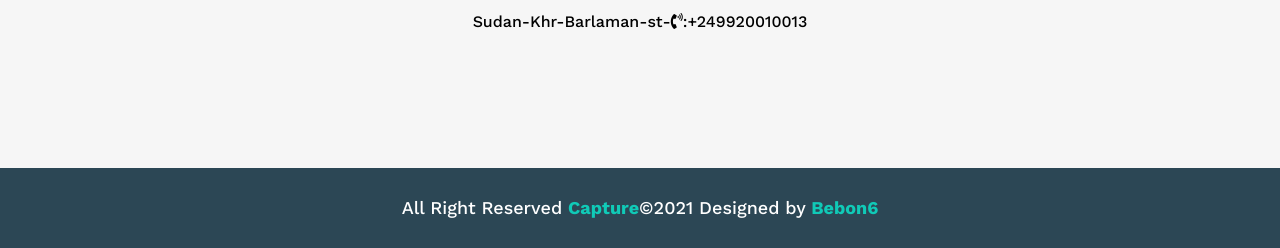
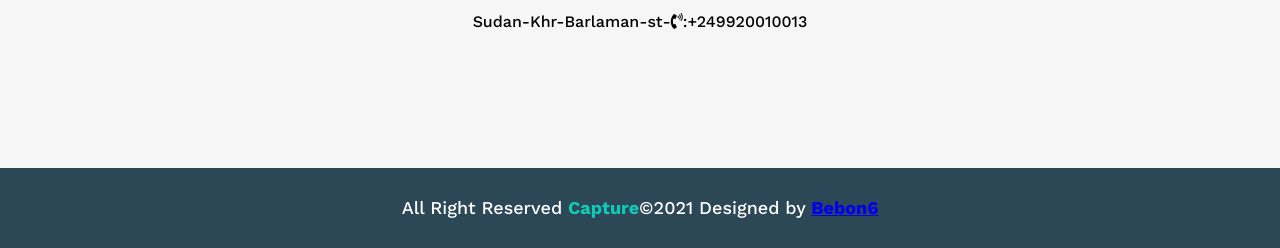
Before and after one commit to Bebonone/My_Store, a plain HTML site: page index.html in a window 1280 px wide. Shown: the part 4310-4558 px from the top of the page. Drawn offline with nearby package versions, Linux system fonts and the light colour scheme; a web font is replaced by a local one.

Commit message:
edit footer

```diff
--- a/index.html
+++ b/index.html
@@ -263,7 +263,8 @@
     <!-- end contact -->
 
     <!-- start footer -->
-    <div class="footer"> All Right Reserved <span>Capture</span>&copy;2021 Designed by <span>Bebon6</span></div>
+    <div class="footer"> All Right Reserved <span>Capture</span>&copy;2021 Designed by <span><a
+                href="https://www.facebook.com/mohamed.omer.14268/" target="_blank">Bebon6</a></span></div>
     <!-- end footer -->
 </body>
 
```
